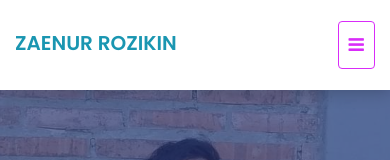
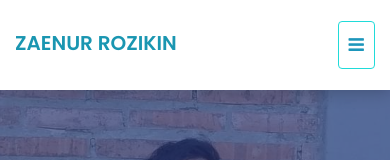
Before and after one commit to rifkhii/zikin, a plain HTML site: page index.html in a window 390 px wide. Shown: the top 160 px of the page. Drawn offline with nearby package versions, Linux system fonts and the light colour scheme.

Commit message:
Update style.css

```diff
--- a/assets/css/style.css
+++ b/assets/css/style.css
@@ -173,11 +173,11 @@ nav.navbar.bootsnav ul.nav > li.dropdown span {
 nav.navbar.bootsnav .navbar-toggle {
     position: relative;
     background-color: transparent;
-    border: 1px solid #d92cf9;
+    border: 1px solid #20dbd9;
     padding: 10px;
     top: 0;
 }
-nav.navbar.bootsnav .navbar-toggle i{color: #d92cf9;}
+nav.navbar.bootsnav .navbar-toggle i{color: #1d96bb;}
 /*.navbar-toggle */
 
 
```
